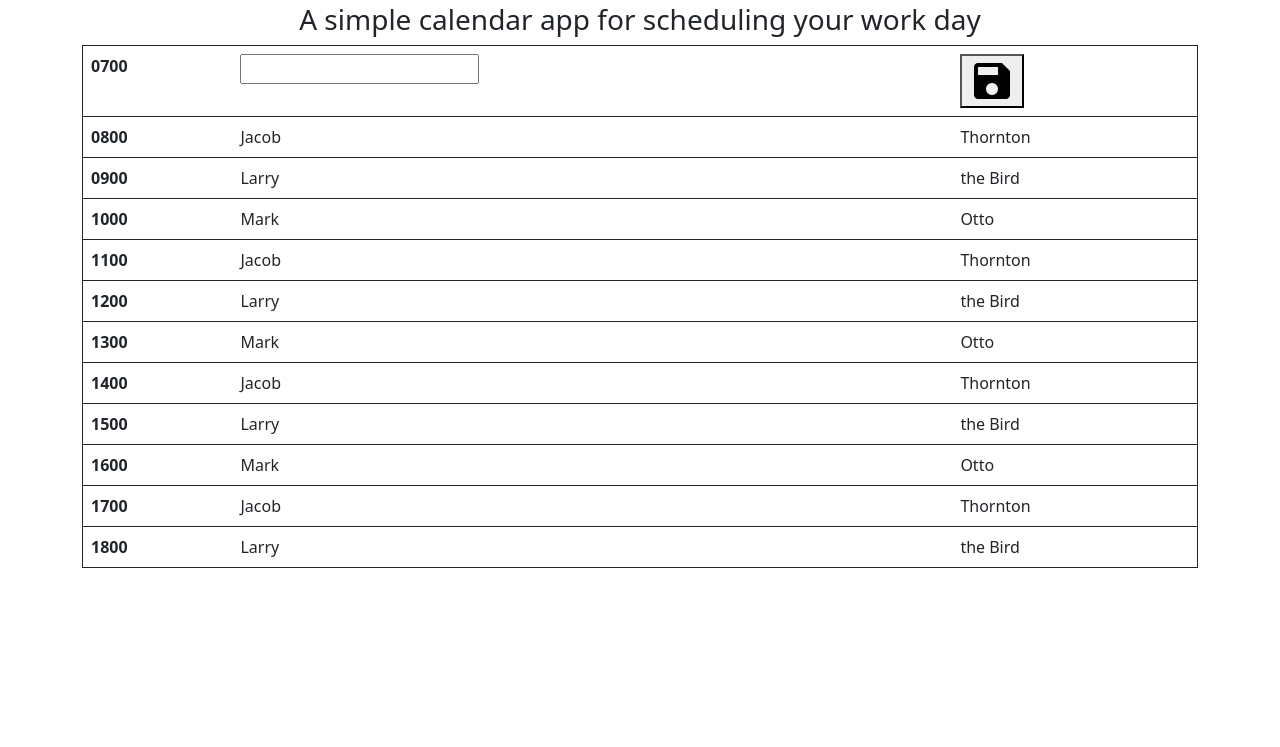
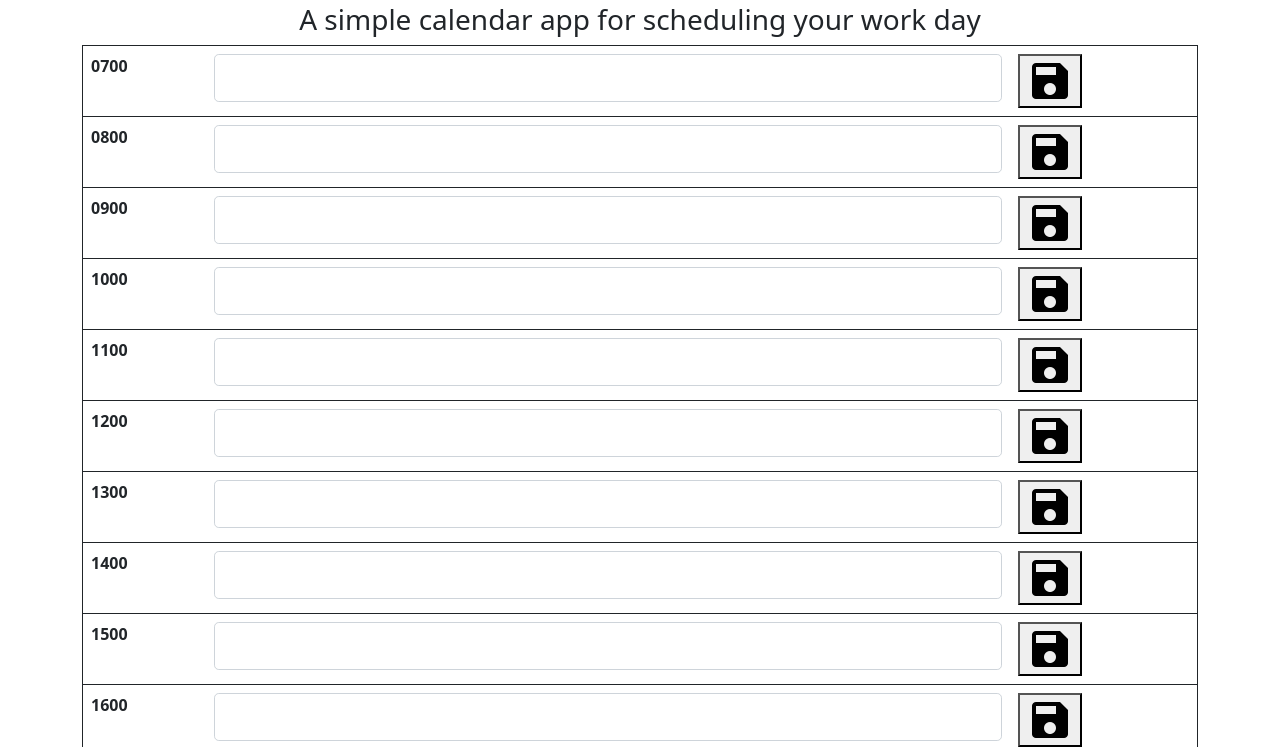
Before and after one commit to CWOChris/cotidie-consilium, a plain HTML site: page index.html in a window 1280 px wide. Shown: the part 53-800 px from the top of the page. Drawn offline with nearby package versions, Linux system fonts and the light colour scheme.

```diff
--- a/assets/js/script.js
+++ b/assets/js/script.js
@@ -1,6 +1,25 @@
 // I need to make a function that will change the class based on the current time of day
+
+
+
+
+
+
 // I need to make a function that will change the background image based on the current time of day
+
+
+
 // I need to make a function that will change the text color based on the current time of day
 
-var currentDay = moment().format("dddd, MMMM Do YYYY");
-$("#currentDay").text(currentDay);
+
+
+
+// I need to save the contents of a text area to local storage when the save button is clicked
+var image = document.querySelector("img");
+var input = document.querySelector("input");
+
+
+image.addEventListener("click", function() => {
+    localStorage.setItem("name", input.value);
+    image.src = input.value;
+    });
--- a/index.html
+++ b/index.html
@@ -19,62 +19,63 @@
         <tbody>
           <tr>
             <th scope="row">0700</th>
-            <td><input type="text"></td>
+            <td><input type="text" class="form-control form-control-lg"></td>
+            <td><button><img src="./assets/img/Ic_save_48px.svg.png" alt="" class="rounded-3"></button></td>
+          </tr>
+          <tr>
+            <th scope="row">0800</th>
+            <td><input type="text" class="form-control form-control-lg"></td>
             <td><button><img src="./assets/img/Ic_save_48px.svg.png" alt=""></button></td>
           </tr>
           <tr>
-            <th scope="row">0800</th>
-            <td>Jacob</td>
-            <td>Thornton</td>
-          </tr>
-          <tr>
             <th scope="row">0900</th>
-            <td>Larry</td>
-            <td>the Bird</td>
+            <td><input type="text" class="form-control form-control-lg"></td>
+            <td><button><img src="./assets/img/Ic_save_48px.svg.png" alt=""></button></td>
           </tr>
           <tr>
             <th scope="row">1000</th>
-            <td>Mark</td>
-            <td>Otto</td>
+            <td><input type="text" class="form-control form-control-lg"></td>
+            <td><button><img src="./assets/img/Ic_save_48px.svg.png" alt=""></button></td>
           </tr>
           <tr>
             <th scope="row">1100</th>
-            <td>Jacob</td>
-            <td>Thornton</td>
+            <td><input type="text" class="form-control form-control-lg"></td>
+            <td><button><img src="./assets/img/Ic_save_48px.svg.png" alt=""></button></td>
           </tr>
           <tr>
             <th scope="row">1200</th>
-            <td>Larry</td>
-            <td>the Bird</td>
+            <td><input type="text" class="form-control form-control-lg"></td>
+            <td><button><img src="./assets/img/Ic_save_48px.svg.png" alt=""></button></td>
           </tr>
           <tr>
             <th scope="row">1300</th>
-            <td>Mark</td>
-            <td>Otto</td>
+            <td><input type="text" class="form-control form-control-lg"></td>
+            <td><button><img src="./assets/img/Ic_save_48px.svg.png" alt=""></button></td>
           </tr>
           <tr>
             <th scope="row">1400</th>
-            <td>Jacob</td>
-            <td>Thornton</td>
+            <td><input type="text" class="form-control form-control-lg"></td>
+            <td><button><img src="./assets/img/Ic_save_48px.svg.png" alt=""></button></td>
           </tr>
           <tr>
             <th scope="row">1500</th>
-            <td>Larry</td>
-            <td>the Bird</td>
-          </tr>          <tr>
+            <td><input type="text" class="form-control form-control-lg"></td>
+            <td><button><img src="./assets/img/Ic_save_48px.svg.png" alt=""></button></td>
+          </tr>
+          <tr>
             <th scope="row">1600</th>
-            <td>Mark</td>
-            <td>Otto</td>
+            <td><input type="text" class="form-control form-control-lg"></td>
+            <td><button><img src="./assets/img/Ic_save_48px.svg.png" alt=""></button></td>
           </tr>
           <tr>
             <th scope="row">1700</th>
-            <td>Jacob</td>
-            <td>Thornton</td>
+            <td><input type="text" class="form-control form-control-lg"></td>
+            <td><button><img src="./assets/img/Ic_save_48px.svg.png" alt=""></button></td>
           </tr>
           <tr>
             <th scope="row">1800</th>
-            <td>Larry</td>
-            <td>the Bird</td>
+            <td><input type="text" class="form-control form-control-lg"></td>
+            <td><button><img src="./assets/img/Ic_save_48px.svg.png" alt=""></button></td>
           </tr>
         </tbody>
       </table>
```
